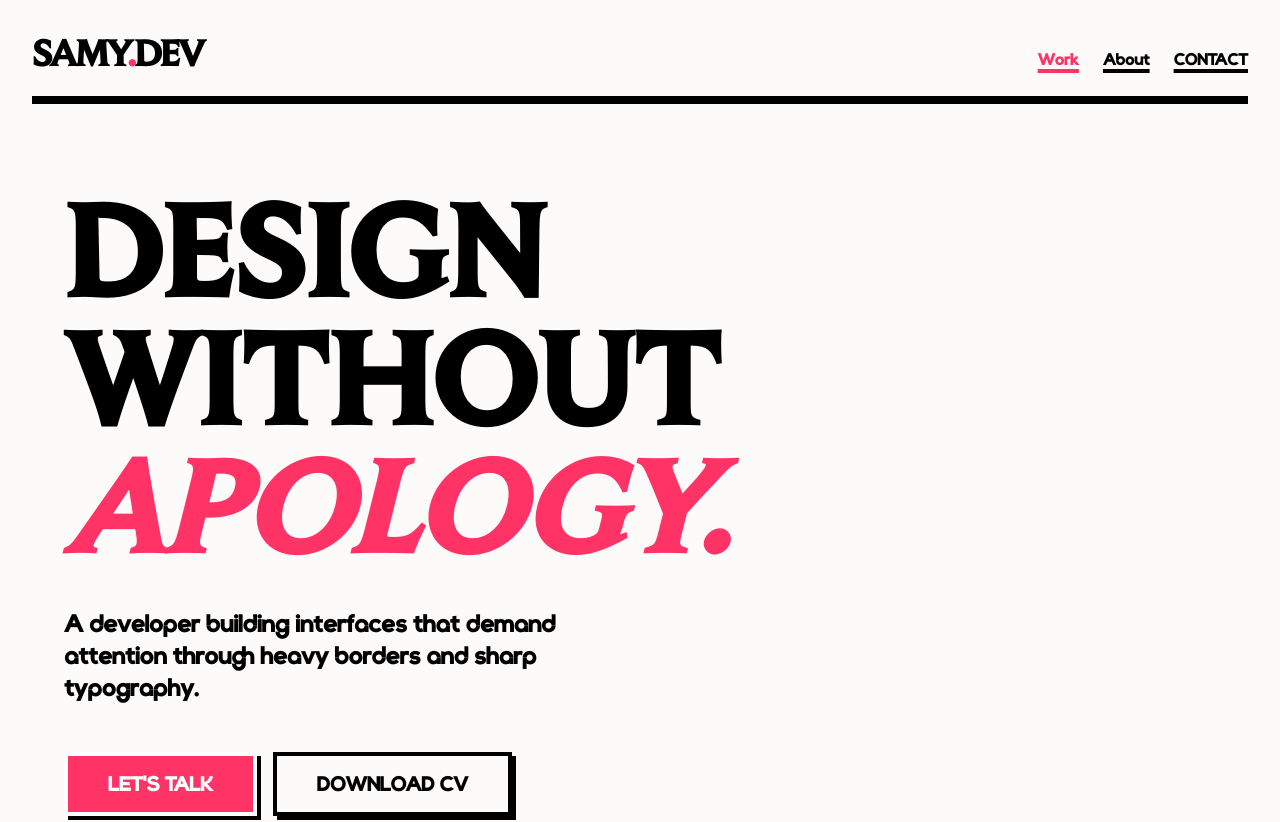
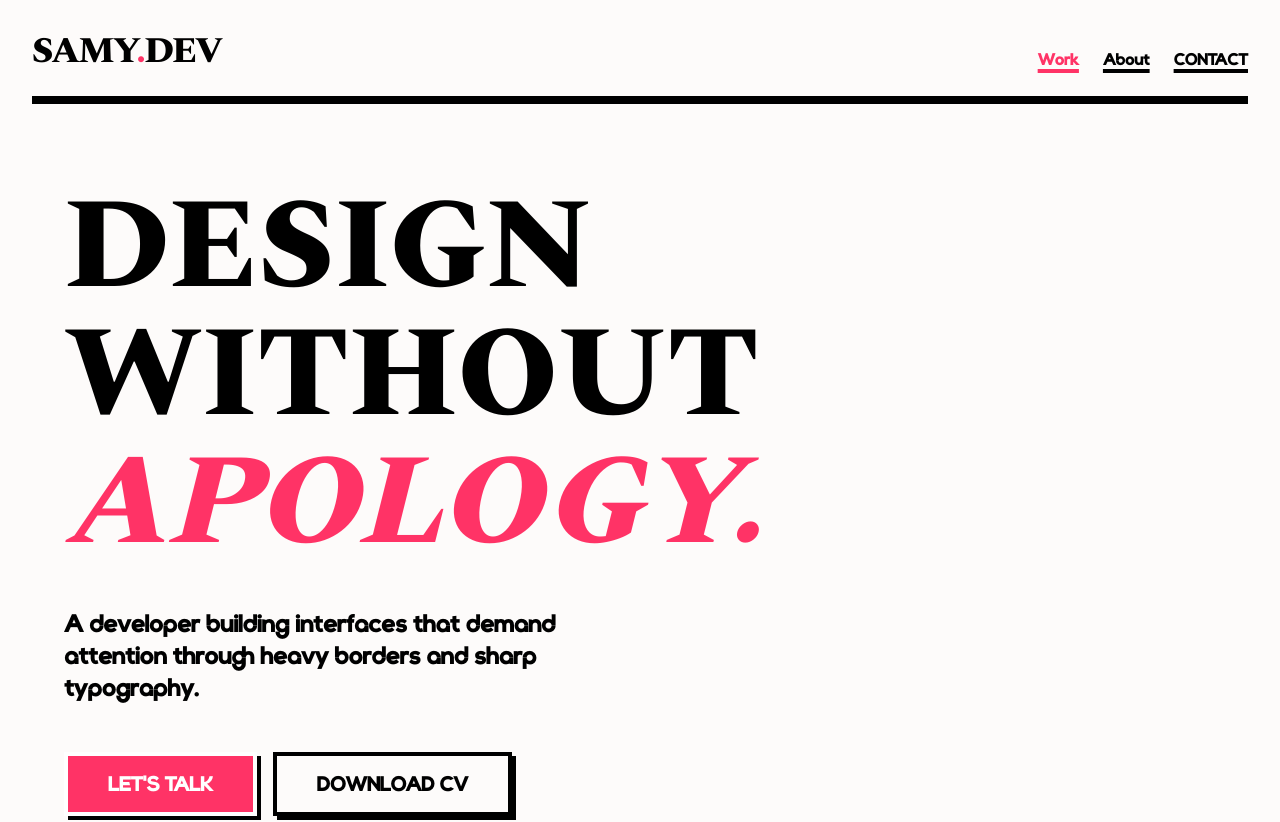
Before and after one commit to samybit/brutalist-portfolio, a React (Vite) app: page / in a window 1280 px wide. Shown: the top 822 px of the page. Built offline with nearby package versions, Linux system fonts and the light colour scheme.

Commit message:
change to free font alternative

```diff
--- a/src/index.css
+++ b/src/index.css
@@ -4,8 +4,8 @@
 
 /* 1. Custom Font Definitions */
 @font-face {
-  font-family: 'Empirica';
-  src: url('./assets/fonts/Empirica.otf') format('opentype');
+  font-family: 'Spectral';
+  src: url('./assets/fonts/Spectral.ttf') format('truetype');
   font-weight: normal;
   font-style: normal;
   font-display: swap;
--- a/tailwind.config.js
+++ b/tailwind.config.js
@@ -11,7 +11,7 @@ module.exports = {
     extend: {
       // 1. Brutalist Font Stacks
       fontFamily: {
-        heading: ['Empirica', 'Constantia', '"Lucida Bright"', 'Georgia', 'serif'],
+        heading: ['Spectral', 'Constantia', '"Lucida Bright"', 'Georgia', 'serif'],
         sans: ['Kafyelo', '-apple-system', 'BlinkMacSystemFont', '"Segoe UI"', 'Roboto', 'Helvetica', 'Arial', 'sans-serif'],
       },
       // 2. Brutalist Hard-Edge Shadows
```
Also changed, not shown: src/assets/fonts/Empirica.otf (deleted), src/assets/fonts/Spectral.ttf (added).
